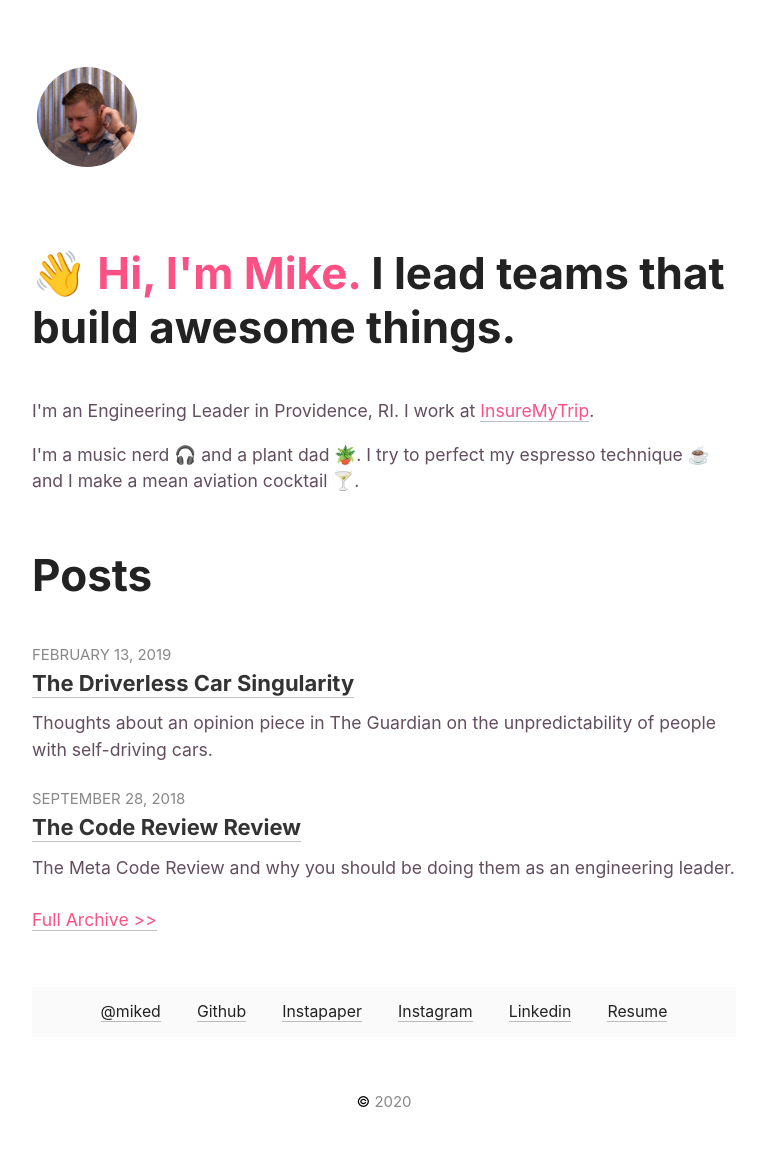
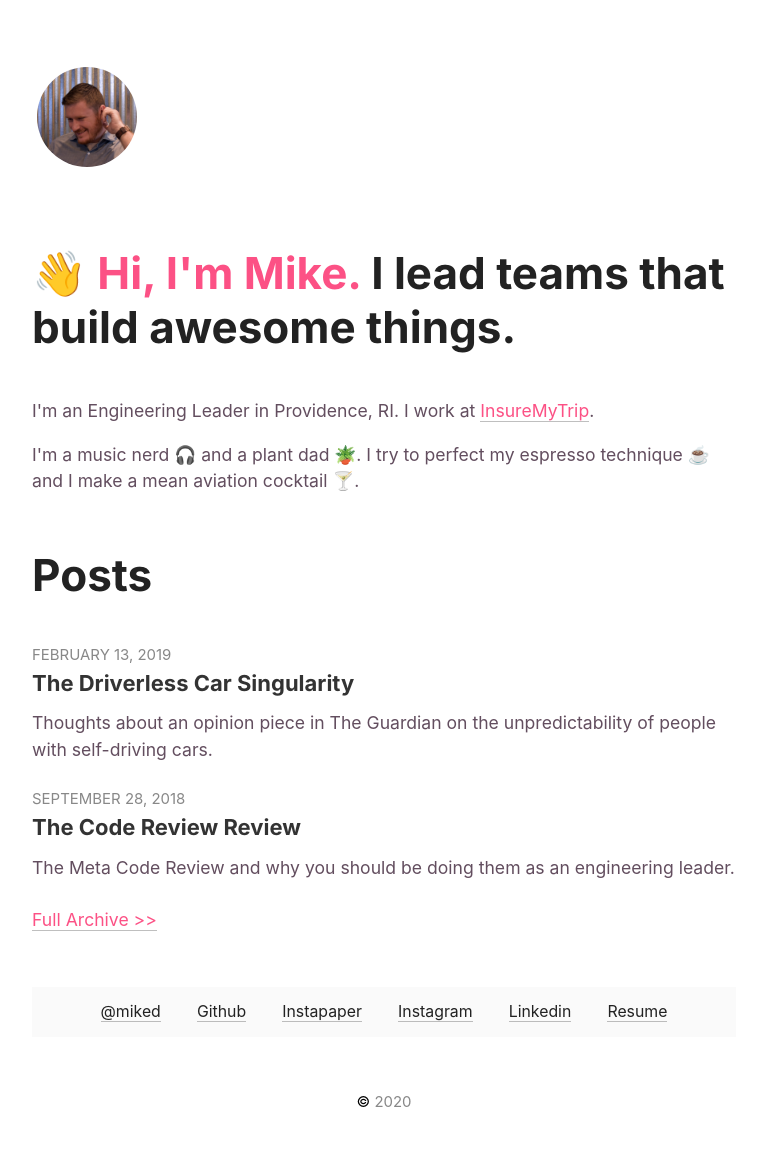
Before and after one commit to mike-douglas/mike-douglas.github.io, a Jekyll site: the page built from index.html, in a window 1280 px wide. Shown: the whole page, without its empty margins (256-1021 px from the left). Built offline with Jekyll 4.4.1, drawn with Linux system fonts in a browser that asks for light colours.

Commit message:
Fixing archive link style

```diff
--- a/assets/main.css
+++ b/assets/main.css
@@ -111,6 +111,7 @@ article .title a {
 
 .archive h3 a {
   color: #333;
+  border-bottom: 0;
 }
 
 .archive h3 a:hover {
```
